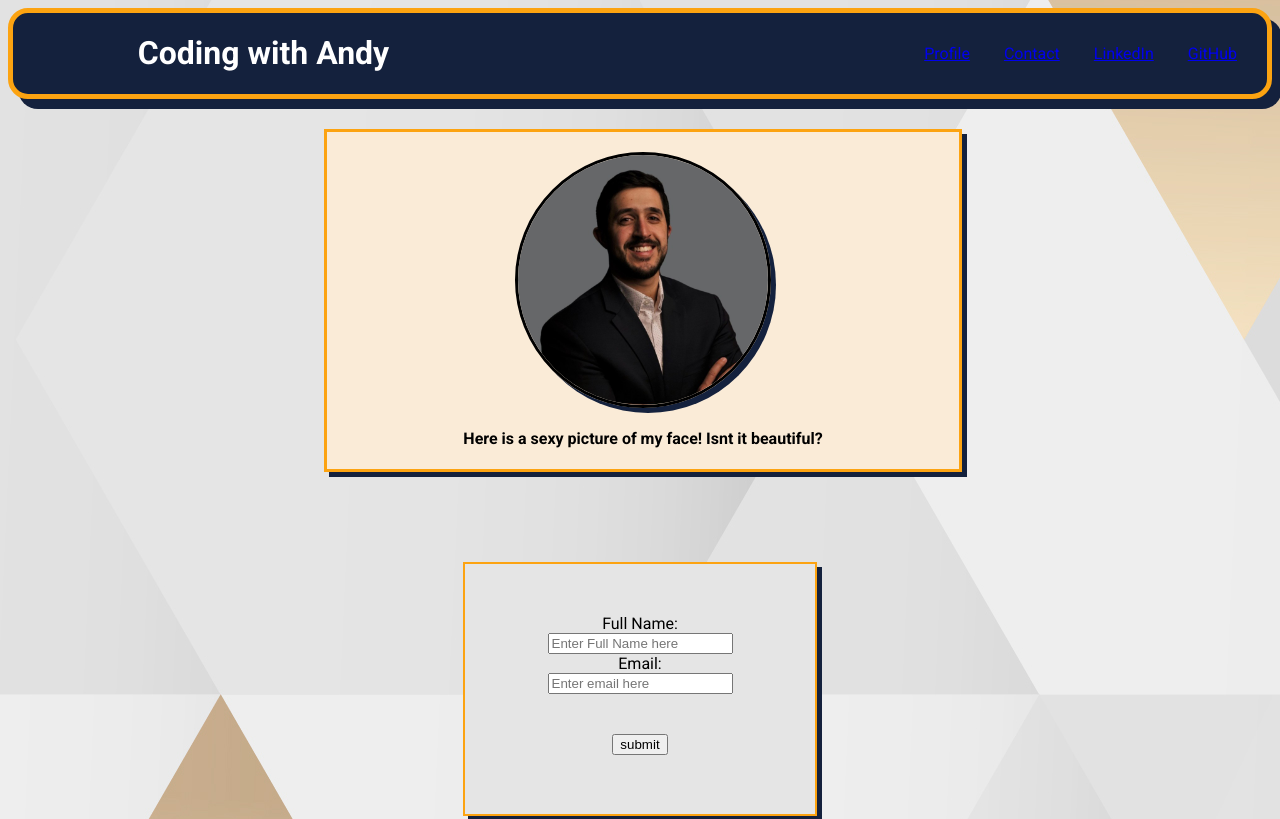
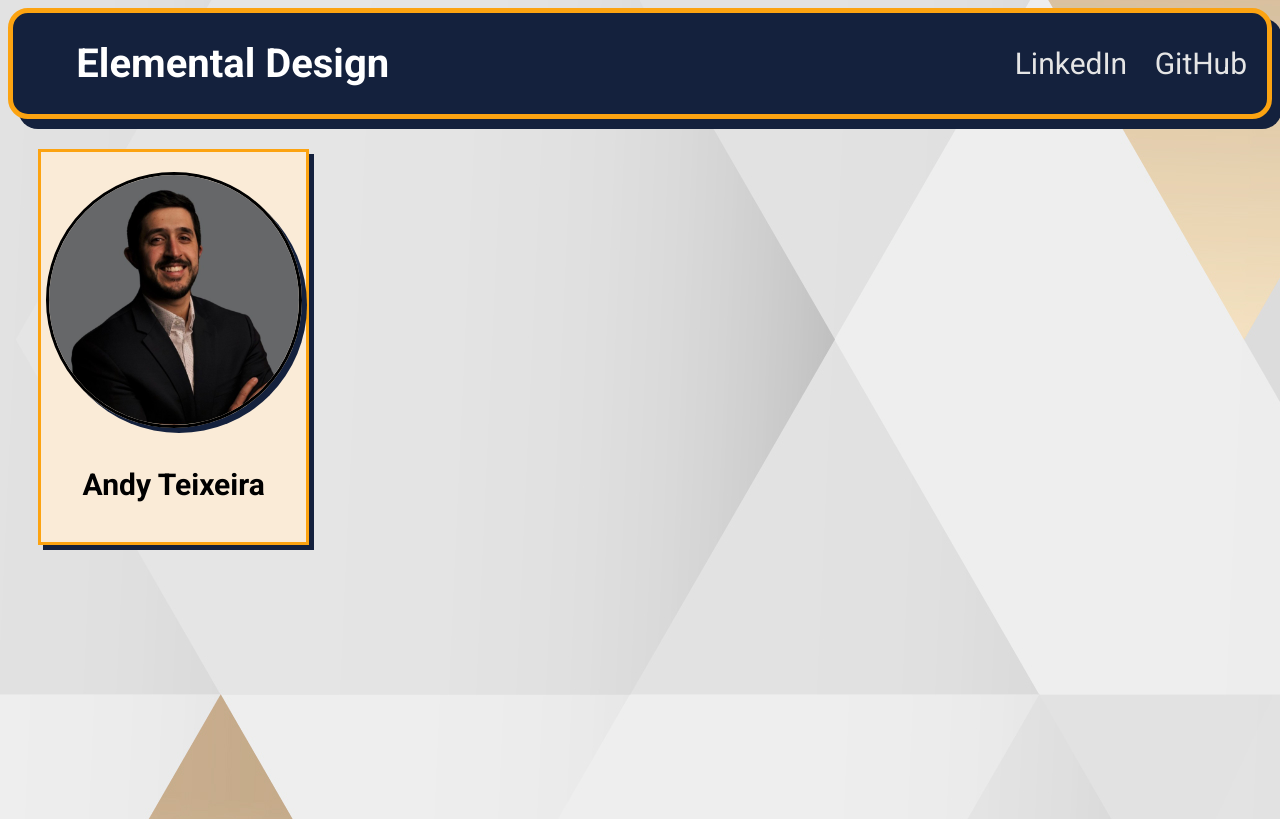
Before and after one commit to Anngboy/landingpage-01, a plain HTML site: page index.html in a window 1280 px wide. Shown: the top 819 px of the page. Drawn offline with Linux system fonts and the light colour scheme.

Commit message:
Ive changed the design layout and will be updating more this week. This is going to now become my public portfolio with all future projects

```diff
--- a/index.html
+++ b/index.html
@@ -4,52 +4,43 @@
     <meta charset="UTF-8" />
     <meta http-equiv="X-UA-Compatible" content="IE=edge" />
     <meta name="viewport" content="width=device-width, initial-scale=1.0" />
-    <link rel="preconnect" href="https://fonts.googleapis.com">
-<link rel="preconnect" href="https://fonts.gstatic.com" crossorigin>
-<link href="https://fonts.googleapis.com/css2?family=Roboto:wght@400;500;700&display=swap" rel="stylesheet">
+    <link rel="preconnect" href="https://fonts.googleapis.com" />
+    <link rel="preconnect" href="https://fonts.gstatic.com" crossorigin />
+    <link
+      href="https://fonts.googleapis.com/css2?family=Roboto:wght@400;500;700&display=swap"
+      rel="stylesheet"
+    />
     <link rel="stylesheet" href="style.css" />
-    <title>Andys big dick landing page</title>
+    <title>Andy Teixeira Portfolio</title>
   </head>
   <body>
     <div class="header">
-
       <div class="logo">
-        <h1>Coding with Andy</h1>
+        <h1>Elemental Design</h1>
       </div>
       <div class="links">
         <ul>
-          <span><a href="#">Profile</a></span>
-          <span><a href="#">Contact</a></span>
-          <span><a href="#">LinkedIn</a></span>
-          <span><a href="#">GitHub</a></span>
+          <span
+            ><a href="https://www.linkedin.com/in/andy-teixeira-586299212/"
+              >LinkedIn</a
+            ></span
+          >
+          <span><a href="https://github.com/Anngboy">GitHub</a></span>
         </ul>
       </div>
     </div>
     <section class="info">
       <div class="left">
         <div class="box">
-          <img
-            class="img-pic"
-            src="1640642415477.jpg"
-            alt="Picture of a horny man"
-            "
-          />
-          <h4 class="textinfo">Here is a sexy picture of my face! Isnt it beautiful?</h4>
+          <img class="img-pic" src="1640642415477.jpg" alt="Picture of a horny
+          man" " />
+          <h4 class="textinfo">Andy Teixeira</h4>
         </div>
-      </div>
-      <div class="right">
-        <Div class="formbox">
-          <form action="" class="form">
-            <label for="name">Full Name:</label><br>
-           <Input type="text" id="name" name="name" placeholder="Enter Full Name here"></Input><br>
-            <label for="email">Email:</label><br>
-            <input type="text" id="email" name="email" placeholder="Enter email here"><br>
-            <Input class="subbut" type="button" value="submit"></Input>
-          </form>
-        </Div>
       </div>
     </section>
 
-    <footer class="footer">Copy rights are not mine but I do have a massive Wang</footer>
+    <footer class="footer">
+      **Welcome to my Portfolio, all my work is above.**
+    </footer>
   </body>
 </html>
--- a/style.css
+++ b/style.css
@@ -22,6 +22,7 @@ body {
   align-items: center;
   width: 30%;
   text-align: center;
+  font-size: 20px;
 
   padding: 0%;
 }
@@ -32,10 +33,11 @@ body {
   justify-content: space-between;
   text-decoration: none;
   list-style: none;
+  font-size: 30px;
 }
-span {
+span a {
   text-decoration: none;
-  margin-right: 30px;
+  margin-right: 20px;
   list-style: none;
   color: #e5e5e5;
 }
@@ -54,50 +56,22 @@ span {
 }
 
 .left {
-  width: 50%;
-  margin: auto;
+  width: 30%;
+  margin: left;
   padding: 30px;
 }
 
 .box {
   background-color: antiquewhite;
-  width: 100%;
+  width: 70%;
   border: solid 3px #fca311;
   box-shadow: 5px 5px #14213d;
 }
 
 .textinfo {
   text-align: center;
-}
-
-.right {
-  display: inline-block;
-  padding-top: 30px;
-  margin-top: 30px;
-}
-
-.formbox {
-  background-color: #e5e5e5;
-  display: block;
-  text-align: center;
-  width: 350px;
-  height: 250px;
-  border: solid 2px #fca311;
-  box-shadow: 5px 5px #14213d;
-}
-
-.form {
-  display: ;
-  margin-left: auto;
-  margin-right: auto;
-  text-align: center;
-  position: relative;
-  top: 50px;
-}
-label {
-}
-.subbut {
-  margin-top: 40px;
+  font-size: 30px;
+  font-weight: 900;
 }
 
 .footer {
```
